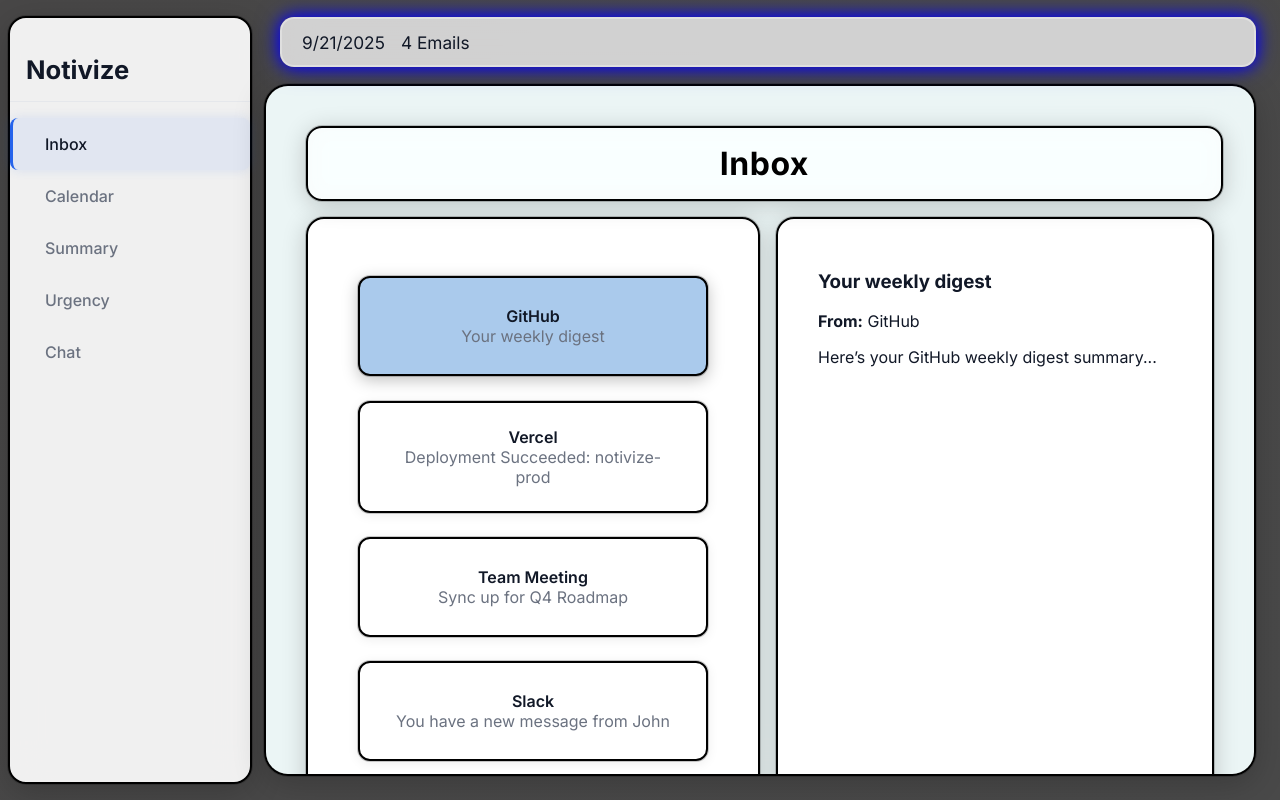
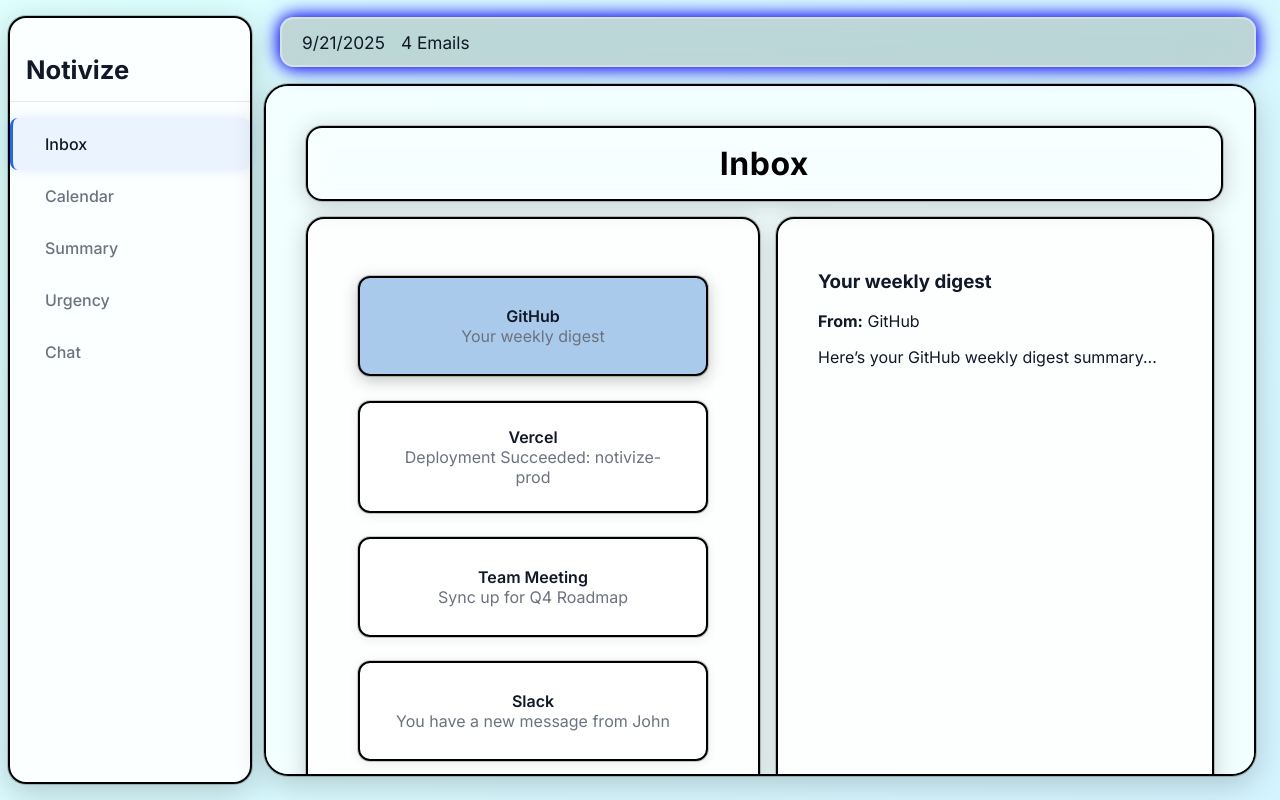
Before and after one commit to TheActualJacob/notivize, a React (Vite) app in the folder frontend-app/: page /inbox in a window 1280 px wide. Built offline with nearby package versions, Linux system fonts and the light colour scheme.

Commit message:
color changes

```diff
--- a/frontend-app/src/styles/styles.css
+++ b/frontend-app/src/styles/styles.css
@@ -16,7 +16,7 @@
   gap: 1rem;
   padding: 0.8rem 1.25rem;
   min-width: 320px;
-  background: rgba(255, 255, 255, 0.75);
+  background: rgba(173, 173, 173, 0.492);
   border-radius: 14px;
   font-size: 1.08rem;
   color: var(--primary-text);
@@ -62,7 +62,7 @@
 body {
   margin: 0;
   font-family: 'Inter', sans-serif;
-  background: linear-gradient(135deg, #484747 0%, #494949 100%);
+  background: linear-gradient(135deg, #defffe 0%, #d4f4ff 100%);
   color: var(--primary-text);
   -webkit-font-smoothing: antialiased;
   -moz-osx-font-smoothing: grayscale;
@@ -177,7 +177,7 @@ body {
 
 /* Placeholder Cards */
 .placeholder-card {
-  background: rgba(255, 255, 255, 0.98);
+  background: rgba(255, 255, 255, 0.891);
   padding: 2rem 2.5rem;
   border-radius: 18px;
   border: 2.5px solid #000;
@@ -243,7 +243,7 @@ body {
   text-align: center;
   padding: 1rem;
   border-radius: 16px;
-  background: rgba(255, 255, 255, 0.662);
+  background: rgba(255, 255, 255, 0.477);
   backdrop-filter: blur(12px) saturate(180%);
   box-shadow: 0 4px 24px rgba(0,0,0,0.2), 0 0 0 1px rgba(0,0,0,0.2);
   border: 2.5px solid #000;
```
